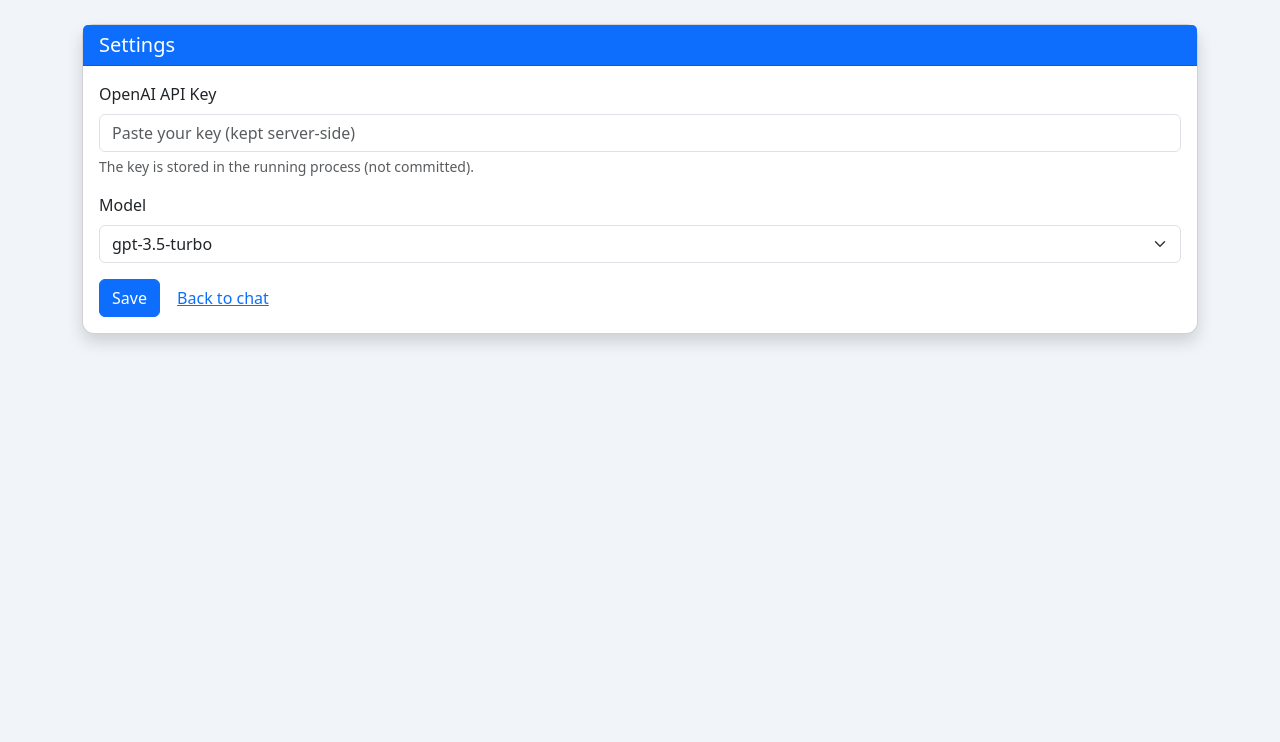
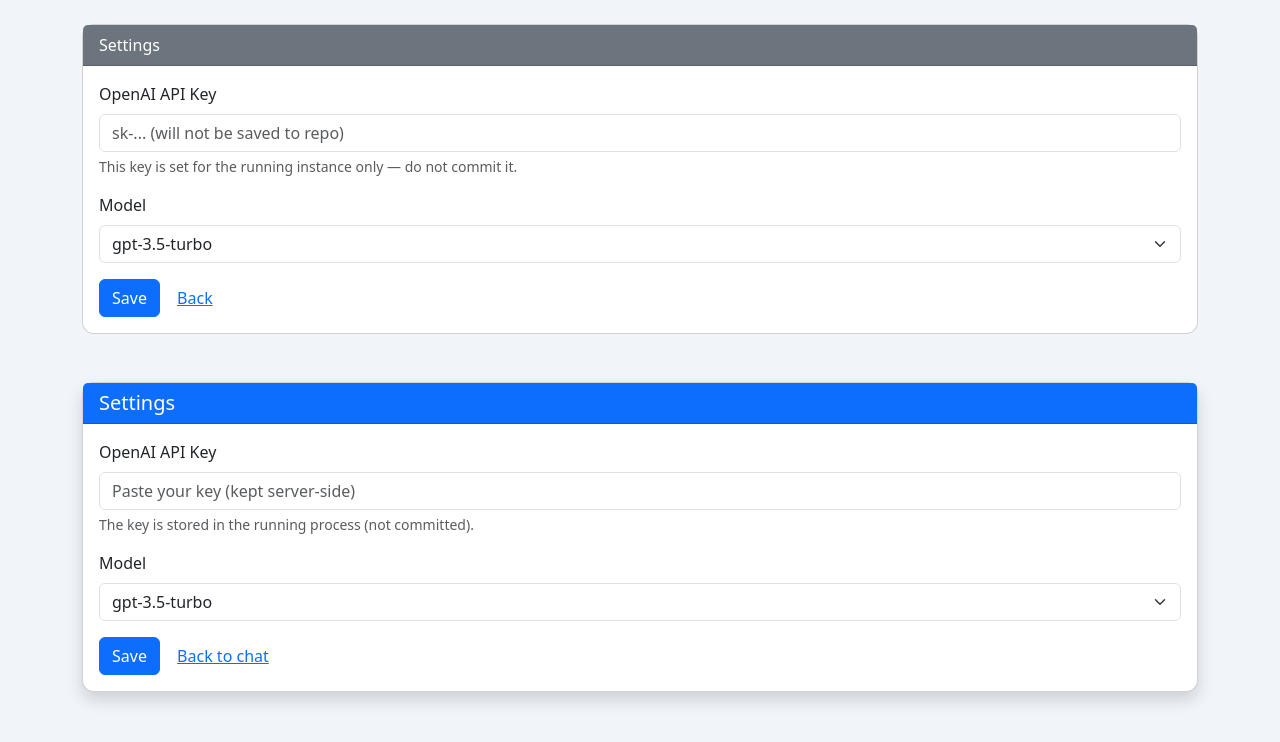
Before and after one commit to Codewithnavy/Liaplusai_assignment, a Flask app: page /settings in a window 1280 px wide. Shown: the top 742 px of the page. Run offline with Flask 2, Linux system fonts and the light colour scheme.

Commit message:
Add settings UI, wire session/env model & API key; add CI workflow

```diff
--- a/templates/index.html
+++ b/templates/index.html
@@ -46,6 +46,9 @@
               <button class="btn btn-outline-secondary" type="submit">End Conversation</button>
             </form>
           </form>
+          <div class="mt-2">
+            <a class="btn btn-sm btn-light" href="/settings">Configure API Key & Model</a>
+          </div>
         </div>
       </div>
       <div class="mt-3 text-muted small">Conversation is stored temporarily in your session.</div>
--- a/templates/settings.html
+++ b/templates/settings.html
@@ -1,3 +1,38 @@
+<!doctype html>
+<html lang="en">
+  <head>
+    <meta charset="utf-8" />
+    <meta name="viewport" content="width=device-width, initial-scale=1" />
+    <title>Settings — Chatbot</title>
+    <link href="https://cdn.jsdelivr.net/npm/bootstrap@5.3.2/dist/css/bootstrap.min.css" rel="stylesheet">
+  </head>
+  <body>
+    <div class="container py-4">
+      <div class="card">
+        <div class="card-header bg-secondary text-white">Settings</div>
+        <div class="card-body">
+          <form method="post">
+            <div class="mb-3">
+              <label class="form-label">OpenAI API Key</label>
+              <input name="api_key" class="form-control" placeholder="sk-... (will not be saved to repo)" />
+              <div class="form-text">This key is set for the running instance only — do not commit it.</div>
+            </div>
+            <div class="mb-3">
+              <label class="form-label">Model</label>
+              <select name="model" class="form-select">
+                <option value="gpt-3.5-turbo">gpt-3.5-turbo</option>
+                <option value="gpt-4">gpt-4</option>
+                <option value="gpt-5">gpt-5</option>
+              </select>
+            </div>
+            <button class="btn btn-primary">Save</button>
+            <a href="/" class="btn btn-link">Back</a>
+          </form>
+        </div>
+      </div>
+    </div>
+  </body>
+</html>
 <!doctype html>
 <html lang="en">
   <head>
```
Also changed, not shown: llm.py (+32 -0 lines), .github/workflows/ci.yml.
